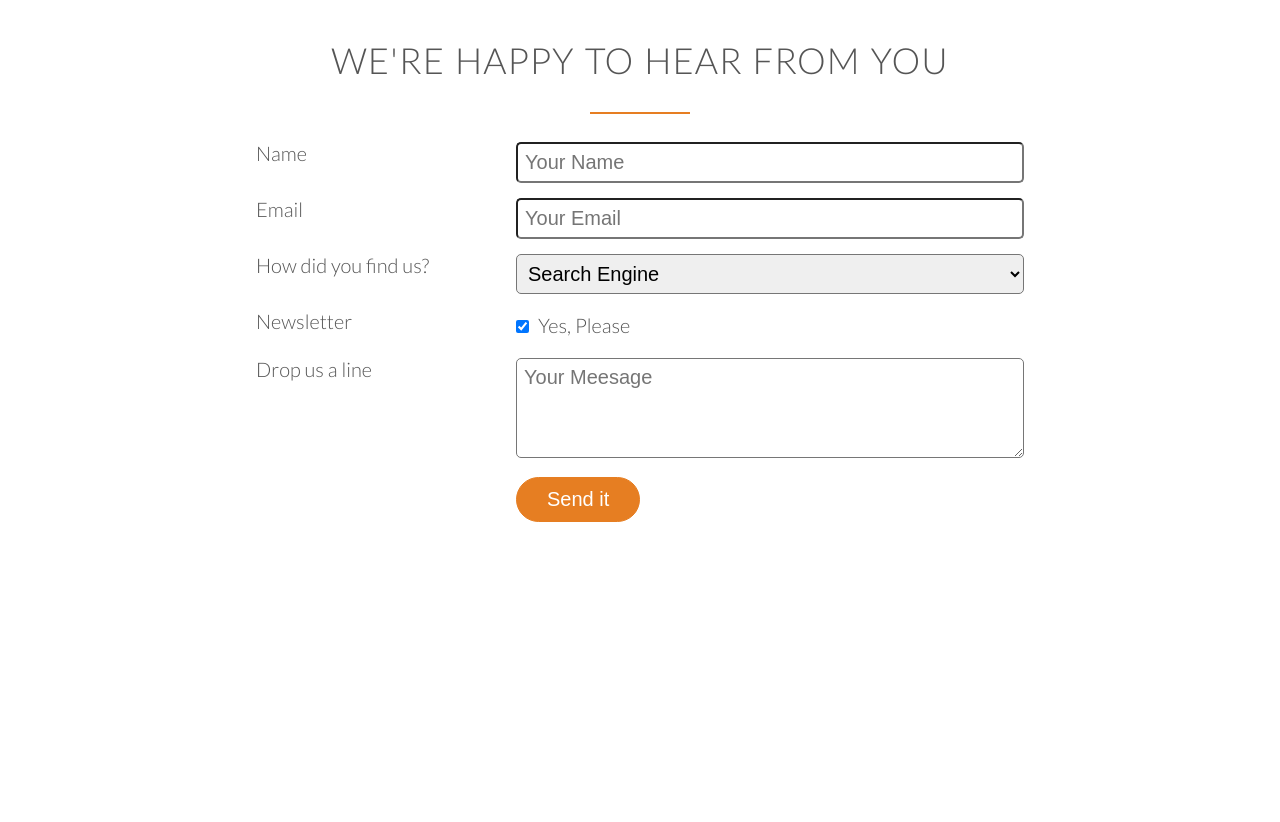
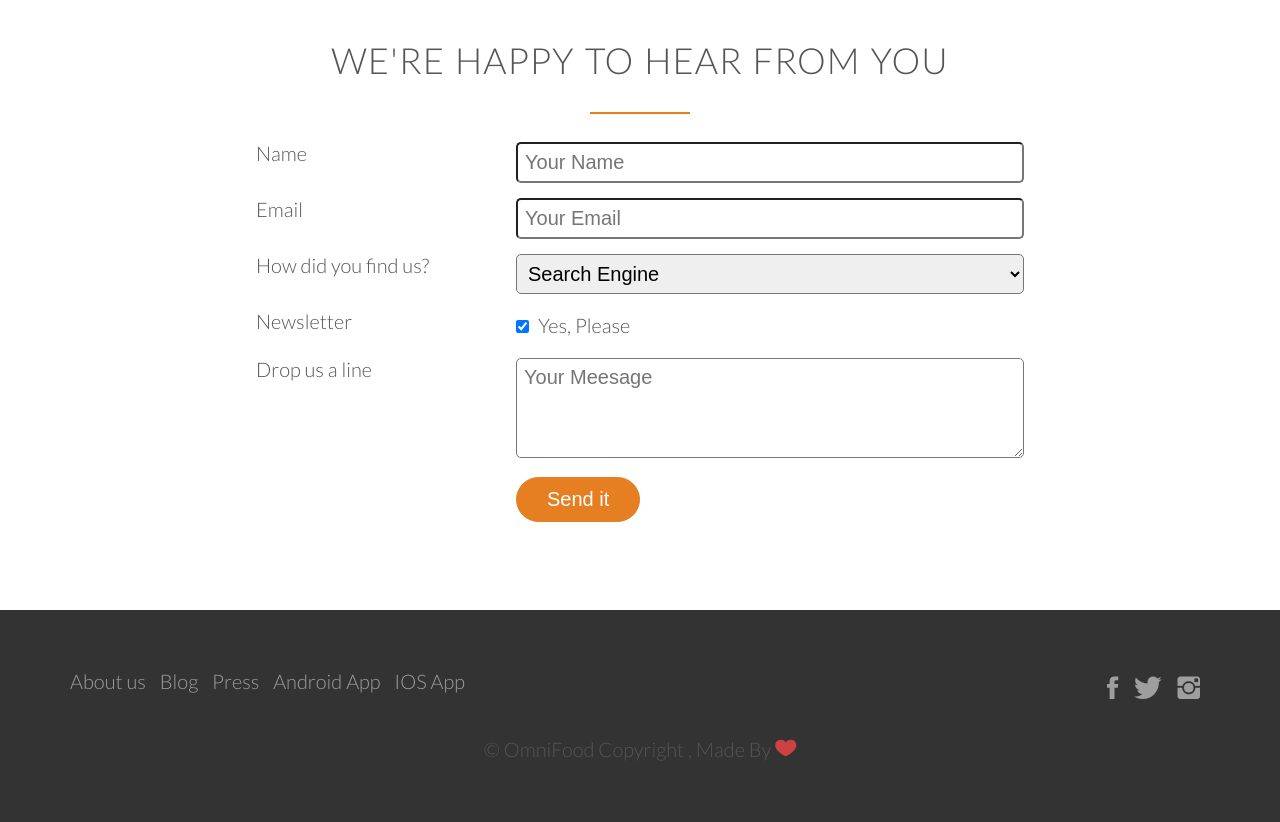
Before and after one commit to bnazmi/omnifood, a plain HTML site: page index.html in a window 1280 px wide. Shown: the part 4639-5461 px from the top of the page. Before the commit the page ends 5249 px from the top, so only its background shows below. Drawn offline with Linux system fonts and the light colour scheme; files whose address does not match are found by name.

Commit message:
Footer structure and formating

```diff
--- a/index.html
+++ b/index.html
@@ -393,6 +393,27 @@
             </form>
          </div>
      </section>
+
+     <!-- Footer Section -->
+     <footer>
+         <div class="row">
+             <ul class="navigation-link">
+                 <li><a href="#">About us</a></li>
+                 <li><a href="#">Blog</a></li>
+                 <li><a href="#">Press</a></li>
+                 <li><a href="#">Android App</a></li>
+                 <li><a href="#">IOS App</a></li>
+             </ul>
+             <ul class="social-link">
+                 <li><a href="#" class="ion-social-facebook"></a></li>
+                 <li><a href="#" class="ion-social-twitter"></a></li>
+                 <li><a href="#" class="ion-social-instagram"></a></li>
+             </ul>
+         </div>
+         <div class="row">
+             <p>&copy; OmniFood Copyright , Made By <span class="ion-ios-heart"></span> </p>
+         </div>
+     </footer>
 </body>
 
 </html>
--- a/resources/css/style.css
+++ b/resources/css/style.css
@@ -472,3 +472,68 @@ textarea {
 input[type=checkbox] {
     margin: 10px 5px 10px 0;
 }
+
+/* ---------------------------- */
+/* Footer Section */
+/* ---------------------------- */
+
+footer {
+    background-color: #333;
+    padding: 60px;
+}
+
+.navigation-link {
+    float: left;
+}
+
+.social-link {
+    float: right;
+    font-size: 150%;
+}
+
+.navigation-link li ,
+.social-link li {
+    display: inline-block;
+    margin-right: 10px;
+}
+
+.navigation-link a:link,
+.navigation-link a:visited,
+.social-link a:link,
+.social-link a:visited {
+    text-decoration: none;
+    border: 0;
+    color: #9e9e9e;
+    transition: color 0.2s;
+}
+
+.navigation-link a:hover,
+.navigation-link a:active {
+    color: #cccccc;
+}
+
+.ion-social-facebook,
+.ion-social-twitter,
+.ion-social-instagram {
+    transition: 0.2s !important;
+}
+
+.ion-social-facebook:hover {
+    color: #3B5998 !important;
+}
+
+.ion-social-twitter:hover {
+    color: #00B6F1 !important;
+}
+
+.ion-social-instagram:hover {
+    color: #2C6A93 !important;
+}
+.ion-ios-heart {
+    color: #cc4141;
+    font-size: 120%;
+}
+footer p {
+    text-align: center;
+    margin-top: 30px;
+}
```
